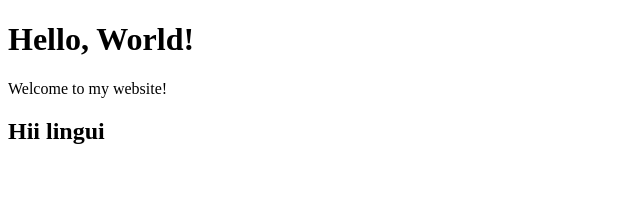
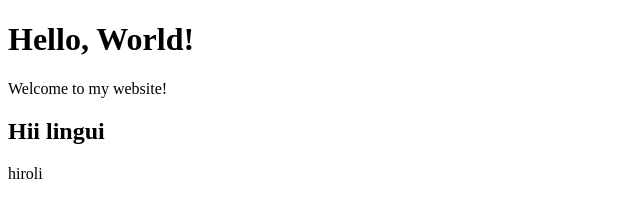
Before and after one commit to Thalalingu/demo, a plain HTML site: page index.html in a window 1280 px wide. Shown: the full height of the page, 0-640 px from the left. Drawn offline with Linux system fonts and the light colour scheme.

Commit message:
Update index.html

```diff
--- a/index.html
+++ b/index.html
@@ -7,5 +7,6 @@
     <h1>Hello, World!</h1>
     <p>Welcome to my website!</p>
     <h2>Hii lingui</h2>
+    <p>hiroli</p>
   </body>
 </html>
```
